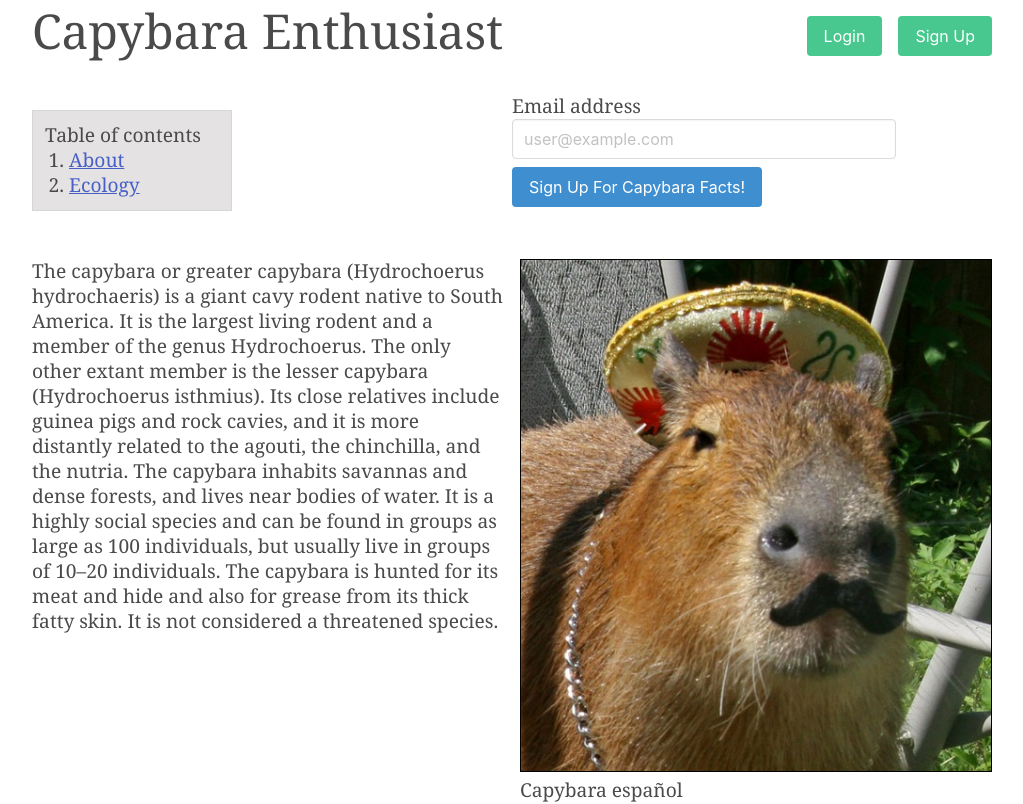
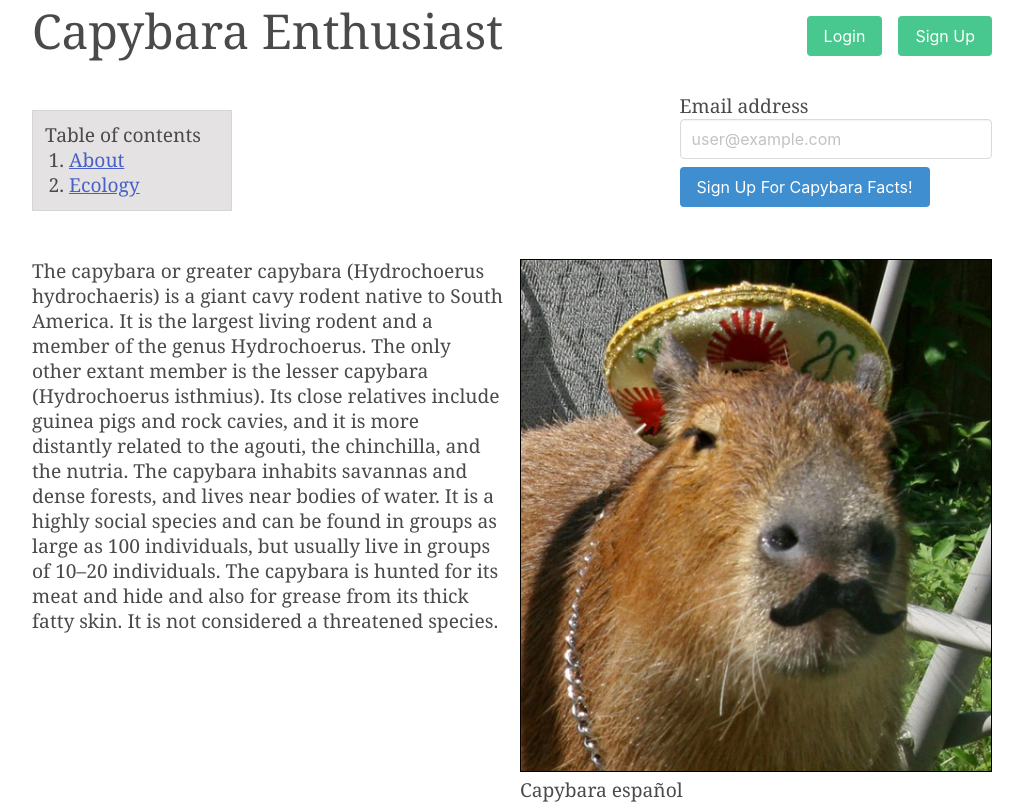
Before and after one commit to butterscotchstallion/capybara-enthusiast, a React (Vite) app in the folder src/: page / in a window 1280 px wide. Shown: the top 804 px of the page, without its empty margins (128-1151 px from the left). Built offline with nearby package versions, Linux system fonts and the light colour scheme.

Commit message:
Refactors mailing list area styles

```diff
--- a/src/src/App.scss
+++ b/src/src/App.scss
@@ -77,7 +77,7 @@ h2 {
 
 .mailing-list-area {
     justify-content: flex-end;
-    width: 80%;
+    width: 48%;
 
     h3 {
         display: block;
@@ -88,6 +88,11 @@ h2 {
     }
 
     button {
-        justify-content: right;
+        align-self: flex-end;
     }
 }
+
+.mailing-list-area-wrapper {
+    display: flex;
+    justify-content: flex-end;
+}
--- a/src/src/App.tsx
+++ b/src/src/App.tsx
@@ -33,7 +33,7 @@ function App() {
             </section>
           </div>
 
-          <div className='grid-item'>
+          <div className='mailing-list-area-wrapper'>
             <section className='mailing-list-area'>
               <form>
                 <label htmlFor='email-address'>Email address</label>
```
